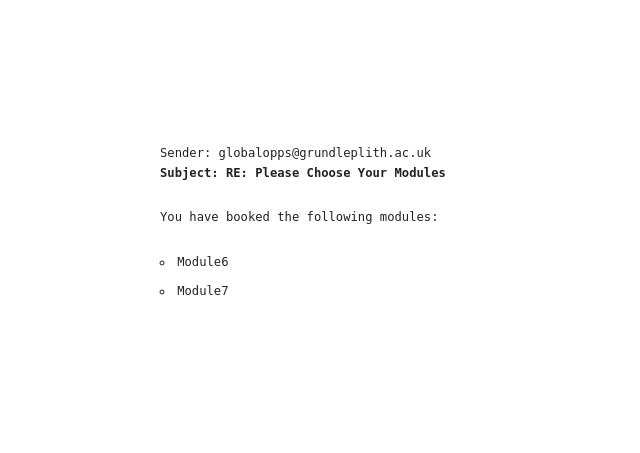
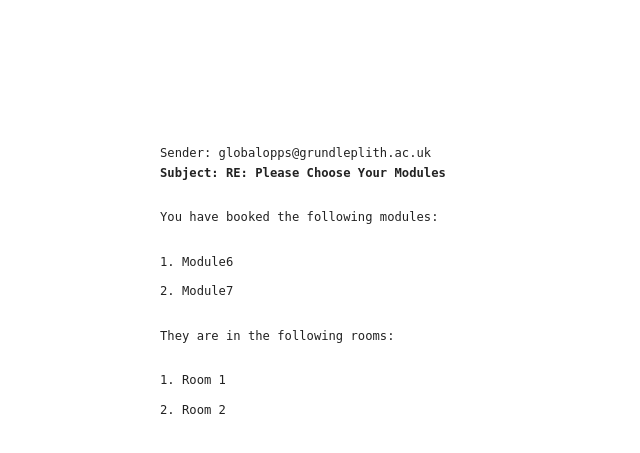
Before and after one commit to ThThelitz/story, a Flask app: page /6 in a window 1280 px wide. Shown: the top 453 px of the page, without its empty margins (0-640 px from the left). Run offline with Flask 2, Linux system fonts and the light colour scheme.

Commit message:
Add rooms

```diff
--- a/templates/email_booked.html
+++ b/templates/email_booked.html
@@ -8,5 +8,12 @@
     <p>
         You have booked the following modules:
     </p>
-    <ul id="booked-modules"></ul>
+    <ol id="booked-modules"></ol>
+    <p>
+        They are in the following rooms:
+    </p>
+    <ol>
+        <li>Room 1</li>
+        <li>Room 2</li>
+    </ol>
 {% endblock %}
```
